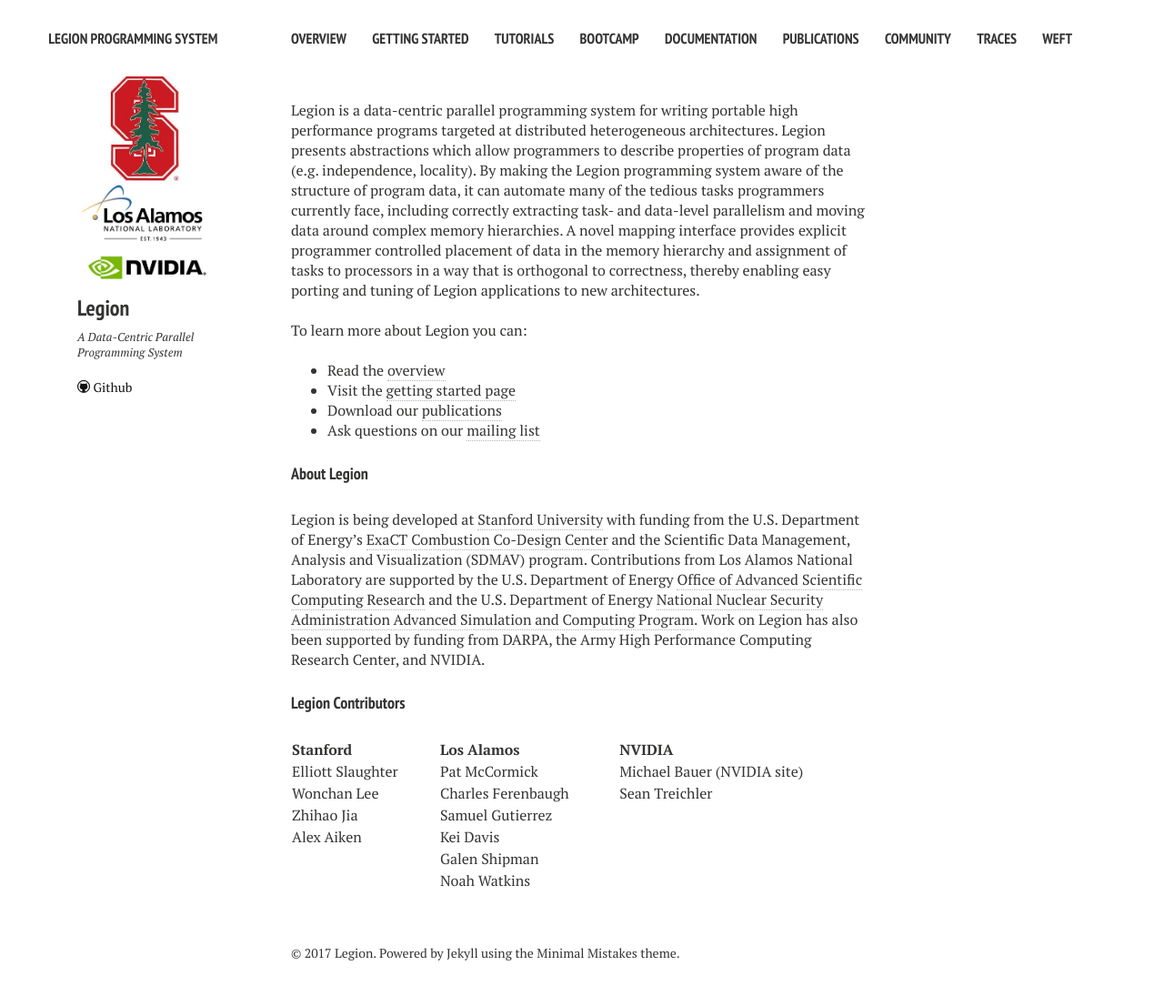
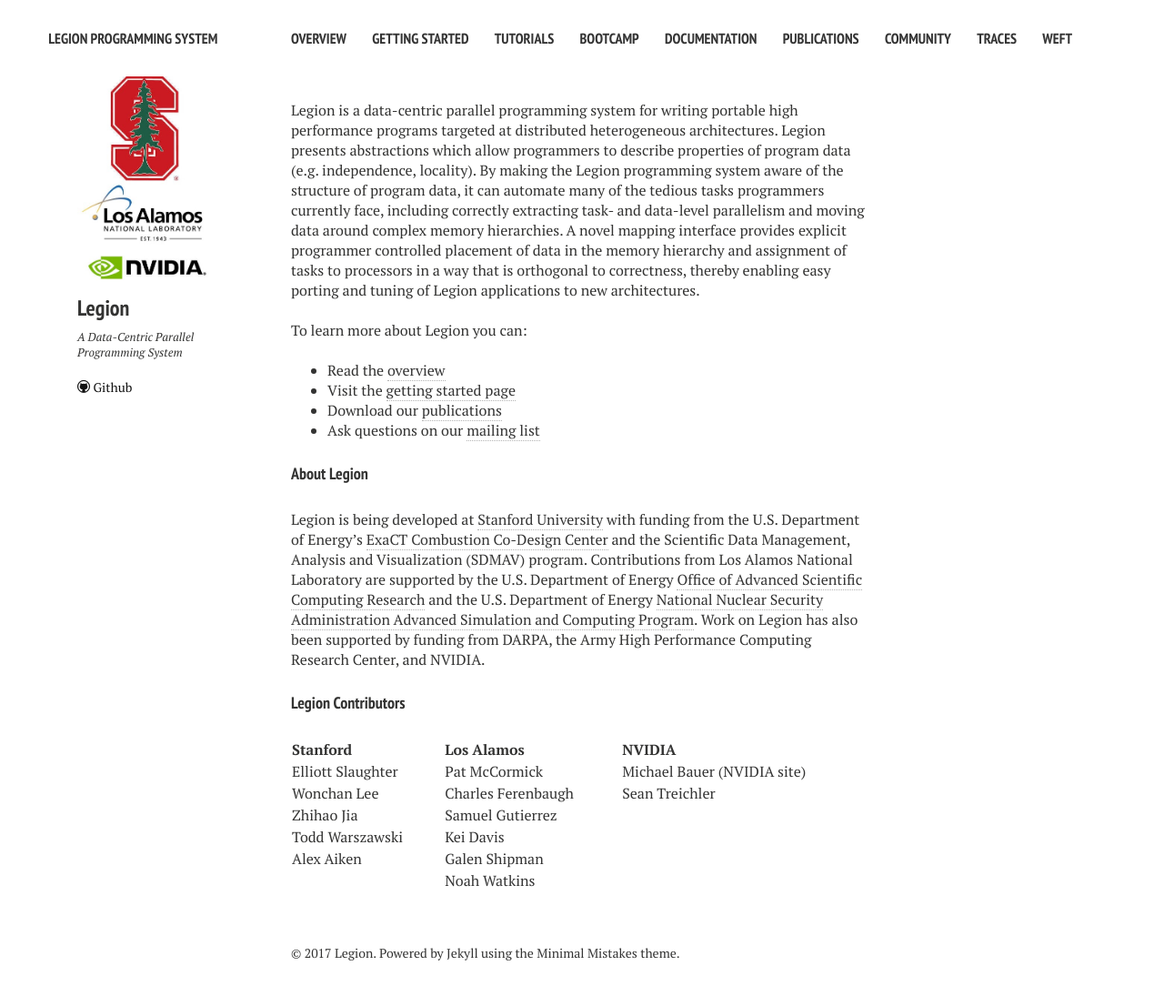
Before and after one commit to apryakhin/legion.stanford.edu, a Jekyll site: the page built from index.md, in a window 1280 px wide. Shown: the whole page at 91% size. Built offline with Jekyll 4.4.1, drawn with Linux system fonts in a browser that asks for light colours; nearby versions of some CDN libraries.

Commit message:
Shuffle names around.

```diff
--- a/index.md
+++ b/index.md
@@ -62,12 +62,12 @@ High Performance Computing Research Center, and NVIDIA.
 </tr>
 
 <tr>
-<td><a href="http://theory.stanford.edu/~aiken">Alex Aiken</a></td>
+<td>Todd Warszawski</td>
 <td><a href="&#109;&#097;&#105;&#108;&#116;&#111;:&#107;&#101;&#105;&#064;&#108;&#097;&#110;&#108;&#046;&#103;&#111;&#118;">Kei Davis</a></td>
 </tr>
 
 <tr>
-<td></td>
+<td><a href="http://theory.stanford.edu/~aiken">Alex Aiken</a></td>
 <td><a href="&#109;&#097;&#105;&#108;&#116;&#111;:&#103;&#115;&#104;&#105;&#112;&#109;&#097;&#110;&#064;&#108;&#097;&#110;&#108;&#046;&#103;&#111;&#118;">Galen Shipman</a></td>
 </tr>
 
```
